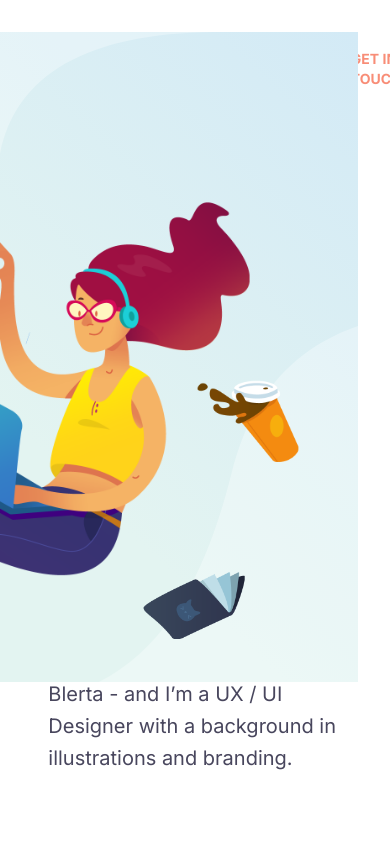
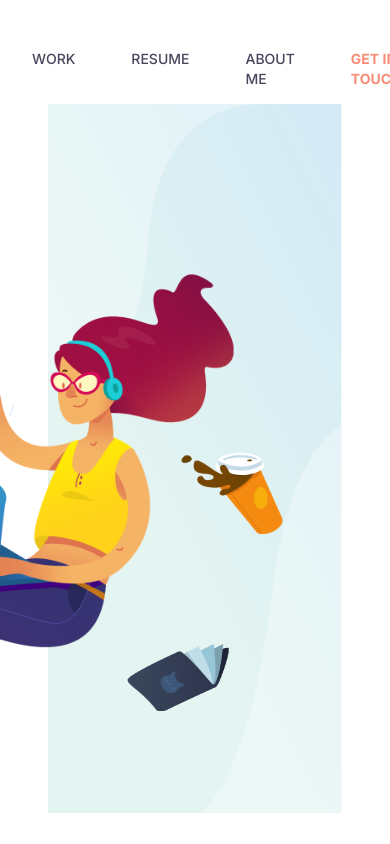
Before and after one commit to MergimU/blerta-portfolio-vue, a Vue app: page / in a window 390 px wide. Shown: the top 844 px of the page. Built offline with nearby package versions, Linux system fonts and the light colour scheme.

Commit message:
Fixed issue with scss file for deployment

```diff
--- a/src/styles/_global.scss
+++ b/src/styles/_global.scss
@@ -1,7 +1,7 @@
 @import url("https://fonts.googleapis.com/css2?family=Open+Sans:wght@300;400;700&family=Roboto:wght@300;400;500;900&display=swap");
 
 //  Responsive
-@import "./responsive.scss";
+@import "./_responsive.scss";
 //  Animations
 @import "./_animations.scss";
 //  Variables
--- a/src/styles/_responsive.scss
+++ b/src/styles/_responsive.scss
@@ -1,6 +1,22 @@
 
 // Small (SM) (Phones)
 @media (max-width: 768px) {
+  // Parallax:
+  .parallax__container {
+    position: relative !important;
+    width: 100% !important;
+    height: calc(100vh - 135px) !important;
+  }
+  .intro__section {
+    display: flex !important;
+    flex-direction: column-reverse !important;
+  }
+  // Intro
+  .description h1 {
+    width: 100% !important;
+  }
+
+  //
   .case__study {
     display: block !important;
   }
--- a/src/views/InnerContainer.vue
+++ b/src/views/InnerContainer.vue
@@ -1,6 +1,6 @@
 <template>
   <div class="inner__container">
-    <div>
+    <div class="intro__section">
       <Intro />
       <Parallax />
     </div>
```
